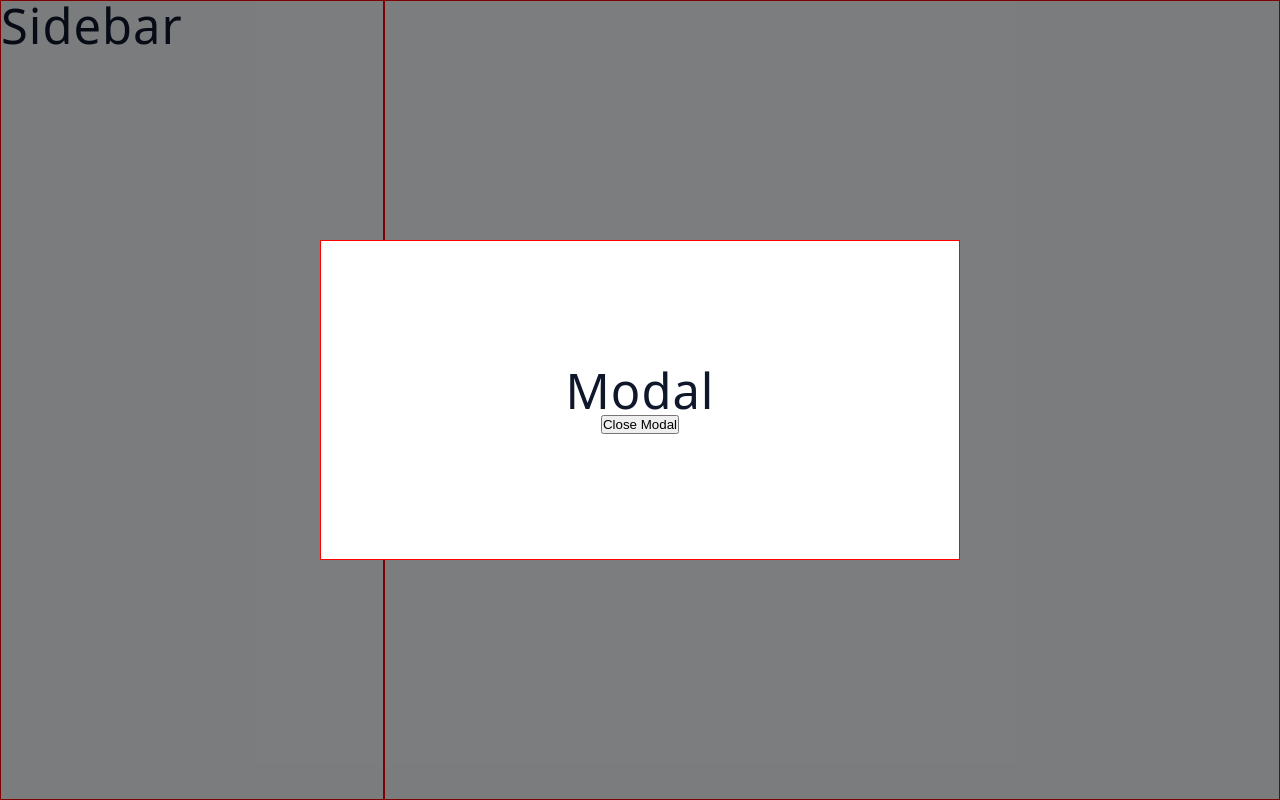
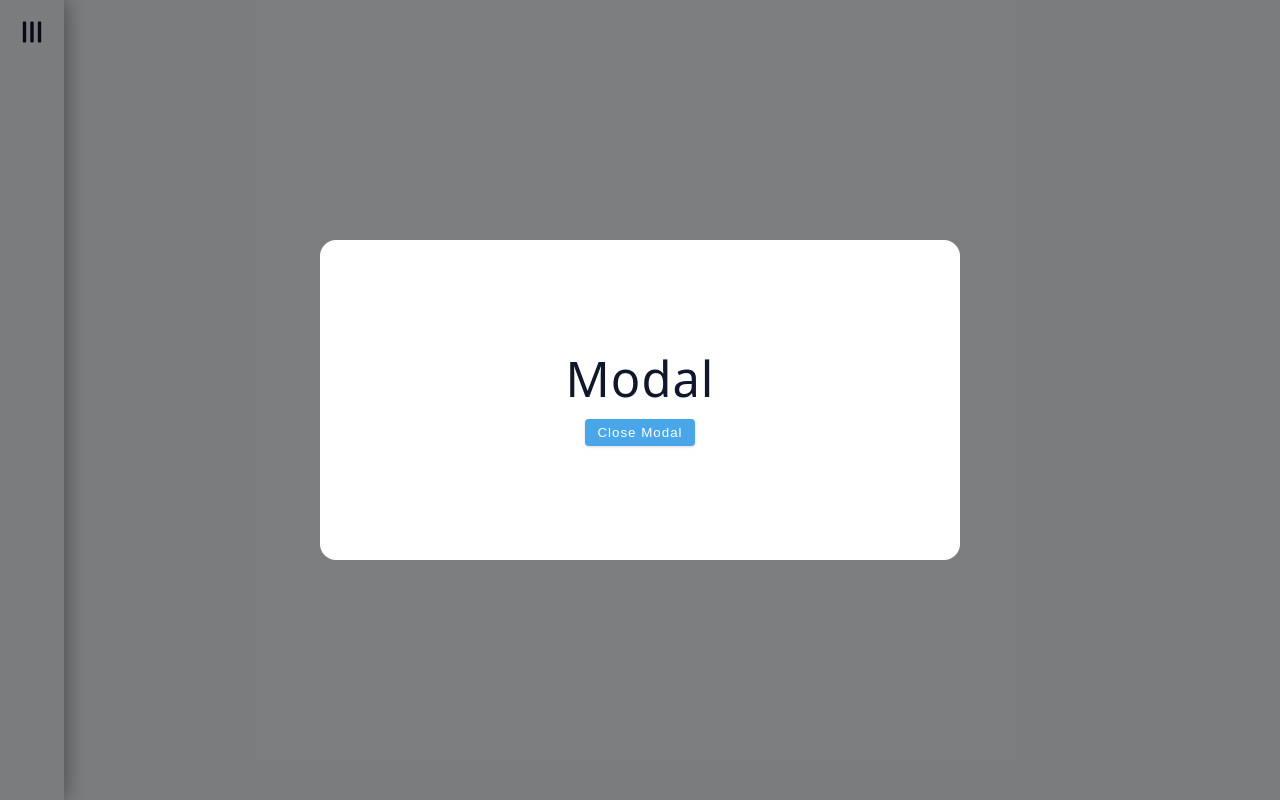
Before and after one commit to UmrenTV/fundamental-react-projects, a React (Vite) app in the folder sidebar/: page / in a window 1280 px wide. Both pictures are taken after a click on the button "Show Modal". Built offline with nearby package versions, Linux system fonts and the light colour scheme.

Commit message:
created basic css animations for the sidebar opening and closing, added burger icon for toggle, etc

```diff
--- a/sidebar/src/Home.jsx
+++ b/sidebar/src/Home.jsx
@@ -7,8 +7,9 @@ const Home = () => {
     };
     return (
         <div className="home-container">
-            <h1>Home</h1>
-            <button onClick={openModal}>Show Modal</button>
+            <button className="btn" onClick={openModal}>
+                Show Modal
+            </button>
         </div>
     );
 };
--- a/sidebar/src/Modal.jsx
+++ b/sidebar/src/Modal.jsx
@@ -5,6 +5,8 @@ const Modal = () => {
     const { setModal } = useGlobalContext();
 
     const closeModal = () => setModal(false);
+    const animationDuration = 0.2;
+    const scaleAnimationAmount = 0.7;
 
     return (
         <motion.div
@@ -12,19 +14,21 @@ const Modal = () => {
             initial={{ opacity: 0 }}
             animate={{ opacity: 1 }}
             exit={{ opacity: 0 }}
-            transition={{ duration: 0.2 }}
+            transition={{ duration: animationDuration }}
         >
             <div className="modal-overlay" onClick={closeModal}>
                 <motion.div
                     className="modal-content"
-                    initial={{ scale: 0.9 }}
+                    initial={{ scale: scaleAnimationAmount }}
                     animate={{ scale: 1 }}
-                    exit={{ scale: 0.9 }}
-                    transition={{ duration: 0.2 }}
+                    exit={{ scale: scaleAnimationAmount }}
+                    transition={{ duration: animationDuration }}
                     onClick={(e) => e.stopPropagation()}
                 >
                     <h1>Modal</h1>
-                    <button onClick={closeModal}>Close Modal</button>
+                    <button className="btn" onClick={closeModal}>
+                        Close Modal
+                    </button>
                 </motion.div>
             </div>
         </motion.div>
--- a/sidebar/src/Sidebar.jsx
+++ b/sidebar/src/Sidebar.jsx
@@ -1,7 +1,19 @@
+import { useGlobalContext } from "./context";
+import { FaBars } from "react-icons/fa";
+
 const Sidebar = () => {
+    const { sidebar, setSidebar } = useGlobalContext();
     return (
-        <div className="sidebar-container">
-            <h1>Sidebar</h1>
+        <div className={`sidebar-container ${sidebar && "active"}`}>
+            <div className="sidebar-header">
+                <h3 className={`sidebar-logo ${sidebar && "active"}`}>LOGO</h3>
+                <FaBars
+                    className={`burger-icon ${sidebar && "active"}`}
+                    onClick={() => {
+                        setSidebar(!sidebar);
+                    }}
+                />
+            </div>
         </div>
     );
 };
--- a/sidebar/src/index.css
+++ b/sidebar/src/index.css
@@ -276,17 +276,67 @@ main {
 }
 
 .sidebar-container {
-    width: 30%;
-    border: red solid 1px;
+    width: 4rem;
+    box-shadow: 0.3rem 0 1rem rgba(0, 0, 0, 0.3);
+    display: flex;
+    flex-direction: column;
+    padding: 1rem;
+    gap: 1rem;
+    align-items: flex-start;
+    transition: width 0.3s ease-in-out;
+    overflow: hidden;
+}
+
+.sidebar-container.active {
+    width: 15rem;
+}
+.sidebar-header {
+    width: 100%;
+    display: flex;
+    justify-content: flex-start;
+    align-items: center;
+    position: relative;
+}
+.sidebar-logo {
+    visibility: hidden;
+    opacity: 0;
+    transition:
+        visibility 0.15s ease-in-out,
+        opacity 0.2s ease-in-out;
+}
+.sidebar-logo.active {
+    visibility: visible;
+    opacity: 1;
+    transition:
+        visibility 0.3s 0.2s ease-in-out,
+        opacity 0.3s 0.2s ease-in-out;
+}
+.burger-icon {
+    position: absolute;
+    font-size: 1.5rem;
+    right: 0.25rem;
+    top: 0.25rem;
+    cursor: pointer;
+    transition:
+        transform 0.3s ease-in-out,
+        color 0.2s ease-in-out;
+    transform: rotate(90deg);
+}
+.burger-icon:hover {
+    color: var(--primary-500);
+}
+.burger-icon.active {
+    transform: none;
 }
 
 .home-container {
-    width: 70%;
+    flex: 1;
     display: flex;
     flex-direction: column;
     justify-content: center;
     align-items: center;
-    border: red solid 1px;
+    gap: 1rem;
+    /* border: red solid 1px; */
 }
 
 .modal-container {
@@ -308,11 +358,13 @@ main {
 .modal-content {
     width: 50%;
     height: 40%;
-    border: solid 1px red;
+    /* border: solid 1px red; */
     display: flex;
     flex-direction: column;
     justify-content: center;
+    gap: 1rem;
     align-items: center;
     background: white;
     z-index: 10;
+    border-radius: 1rem;
 }
```
